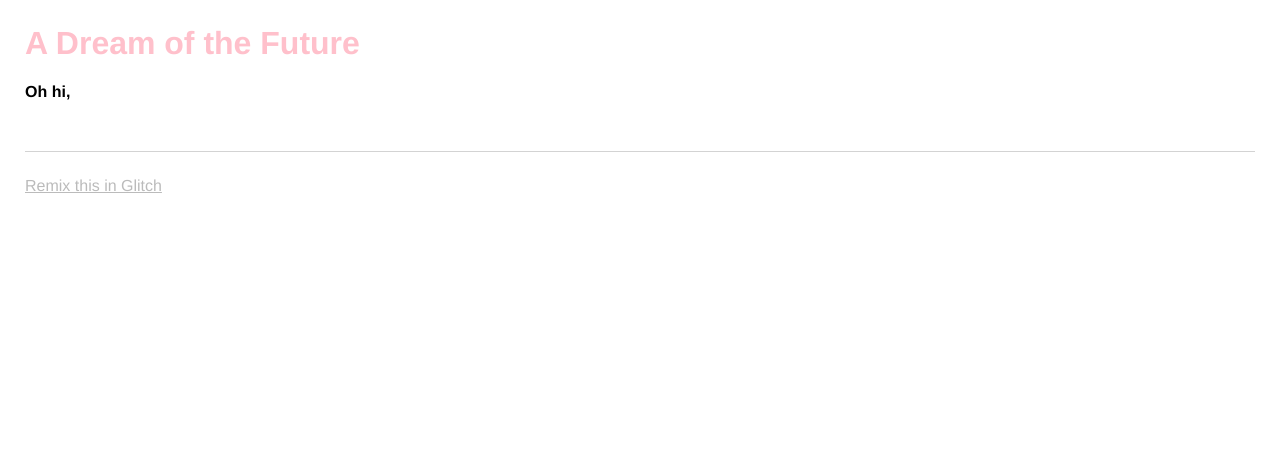
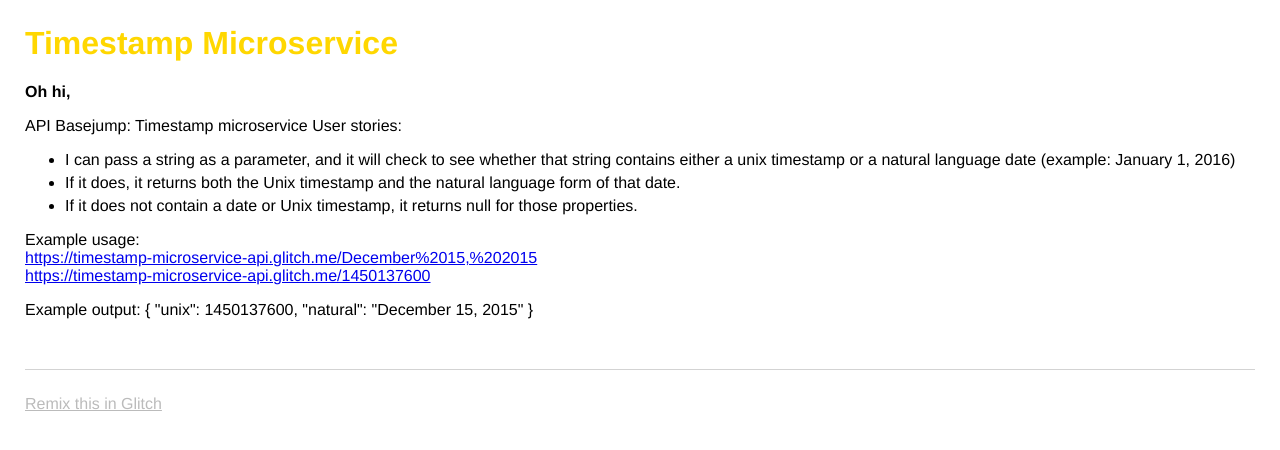
Before and after one commit to luchianvictor/FCC-Timestamp, a website: page views/index.html in a window 1280 px wide. Drawn offline with nearby package versions, Linux system fonts and the light colour scheme; no server answers.

Commit message:
🐂📡 Updated with Glitch

```diff
--- a/public/style.css
+++ b/public/style.css
@@ -15,13 +15,15 @@
 
 h1 {
   font-weight: bold;
-  color: pink;
+  color: gold;
 }
 
 .bold {
   font-weight: bold;
 }
-
+a {
+  display:block;
+}
 p {
   max-width: 600px;
 }
--- a/views/index.html
+++ b/views/index.html
@@ -21,7 +21,7 @@
   <body>
     <header>
       <h1>
-        A Dream of the Future
+        Timestamp Microservice
       </h1>
     </header>
 
@@ -29,7 +29,24 @@
       <p class="bold">Oh hi,</p>
 
       <section class="dreams">
+       API Basejump: Timestamp microservice
+User stories:
+        <ul>
+          <li>I can pass a string as a parameter, and it will check to see
+            whether that string contains either a unix timestamp or a natural language date (example: January 1, 2016)</li>
+          <li>If it does, it returns both the Unix timestamp and the natural language form of that date.</li>
+          <li>If it does not contain a date or Unix timestamp, it returns null for those properties.</li>
 
+        </ul>
+        <p>
+Example usage:
+<a href="https://timestamp-microservice-api.glitch.me/December%2015,%202015">
+  https://timestamp-microservice-api.glitch.me/December%2015,%202015</a>
+<a href="https://timestamp-microservice-api.glitch.me/1450137600">
+  https://timestamp-microservice-api.glitch.me/1450137600</a>
+</p>
+Example output:
+{ "unix": 1450137600, "natural": "December 15, 2015" }
       </section>
     </main>
 
```
Also changed, not shown: server.js (+6 -2 lines).
